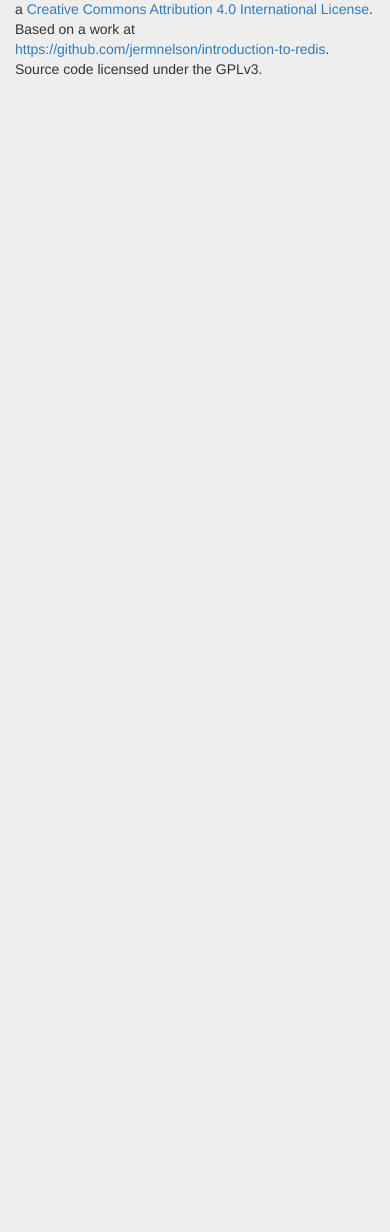
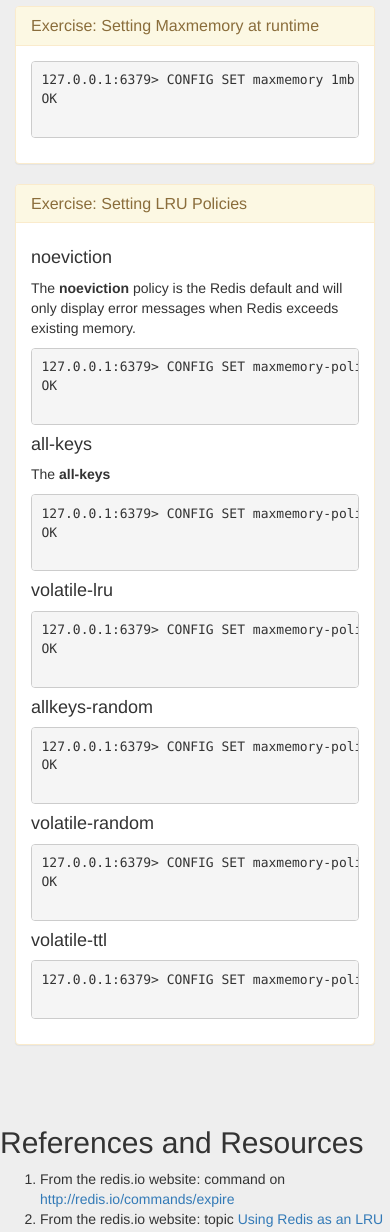
Before and after one commit to jermnelson/introduction-to-redis, a Flask app: page /memory-expiration-and-key-eviction in a window 390 px wide; the page is wider, and only the part inside the window is pictured. Shown: the part 2033-3265 px from the top of that part. Before the commit the page ends 2108 px from the top of that part, so only its background shows below. Run offline with Flask 2, Linux system fonts and the light colour scheme; some libraries are stand-ins or nearby versions.

Commit message:
content update two topics

```diff
--- a/templates/memory-expiration-and-key-eviction.html
+++ b/templates/memory-expiration-and-key-eviction.html
@@ -19,6 +19,10 @@
     <h4>In this topic &hellip;</h4>
     <li><a href="#expiration">Key expiration</a></li>
     <li><a href="#lru-eviction">LRU Eviction</a></li>
+    <h4>Exercises</h4>
+    <li><a href="#E1">Setting a Timeout on a Key</a></li>
+    <li><a href="#E2">Setting Maxmemory at runtime</a></li>
+    <li><a href="#E2">Setting LRU Policies</a></li>
    </div>
   </div>
  </div>
@@ -34,7 +38,7 @@
   <div class="col-md-5">
    <div class="panel panel-warning">
      <div class="panel-heading">
-      <h3 class="panel-title"><a name="E1"></a><strong>Exercise</strong>: Setting a Expiration on a Key</h3>
+      <h3 class="panel-title"><a name="E1"></a><strong>Exercise</strong>: Setting a Timeout on a Key</h3>
      </div>
      <div class="panel-body">
      <pre>
@@ -54,13 +58,88 @@ OK
   </div>
 </div>
 <hr>
-<h1>Setting LRU Eviction  <a name="lru-eviction"></a></h1>
+<h1>Setting LRU Eviction <a name="lru-eviction"></a></h1>
+<p class="lead">Redis supports a variant of the less recently used (LRU) approach to
+ removing old data as new data is added to a Redis datastore. When Redis is used as a
+ an application cache, LRU eviction prevents the datastore from exceeding the available
+ memory.
+</p>
+<div class="row">
+ <div class="col-md-5">
+  <h2>LRU Setup Options</h2>
+  <p class="lead">
+   Redis offers a number of LRU options that are set in <em>redis.config</em>. First,
+   the <code>maxmemory</code> configuration option must be set, if set to 0 (the default)
+   Redis does not limit memory itself, but is constrained by the operating system's
+   available RAM in 64-bit and 3GB in 32-bit systems.
+  </p>
+  <h3>
+ </div>
+ <div class="col-md-6">
+   <div class="panel panel-warning">
+     <div class="panel-heading">
+      <h3 class="panel-title"><a name="E2"></a>Exercise: Setting Maxmemory at runtime</h3>
+     </div>
+     <div class="panel-body">
+     <pre>
+127.0.0.1:6379> CONFIG SET maxmemory 1mb
+OK
+     </pre>
+     </div>
+   </div>
+   <div class="panel panel-warning">
+     <div class="panel-heading">
+      <h3 class="panel-title"><a name="E3"></a>Exercise: Setting LRU Policies</h3>
+     </div>
+     <div class="panel-body">
+     <h4>noeviction</h4>
+     <p>The <strong>noeviction</strong> policy is the Redis default and will
+     only display error messages when Redis exceeds existing memory.</p>
+     <pre>
+127.0.0.1:6379> CONFIG SET maxmemory-policy noeviction
+OK
+     </pre>
+
+     <h4>all-keys</h4>
+     <p>The <strong>all-keys</strong>
+     <pre>
+127.0.0.1:6379> CONFIG SET maxmemory-policy all-keys
+OK
+     </pre>
+     <h4>volatile-lru</h4>
+     <pre>
+127.0.0.1:6379> CONFIG SET maxmemory-policy volatile-lru
+OK
+     </pre>
+     <h4>allkeys-random</h4>
+     <pre>
+127.0.0.1:6379> CONFIG SET maxmemory-policy allkeys-random
+OK
+     </pre>
+     <h4>volatile-random</h4>
+     <pre>
+127.0.0.1:6379> CONFIG SET maxmemory-policy volatile-random
+OK
+     </pre>
+     <h4>volatile-ttl</h4>
+     <pre>
+127.0.0.1:6379> CONFIG SET maxmemory-policy volatile-ttl
+     </div>
+   </div>
+
+  </div>
+ </div>
+{# END Setup #}
+</div>
 <hr>
 <div class="row">
  <h2>References and Resources</h2>
   <ol>
-    <li>From the redis.io website: topic on
+    <li>From the redis.io website: command on
      <a href="http://redis.io/commands/expire">http://redis.io/commands/expire</a>
+   </li>
+   <li>From the redis.io website: topic
+     <a href="http://redis.io/topics/lru-cache">Using Redis as an LRU cache</a>
    </li>
   </ol>
 </div>
```
Also changed, not shown: templates/transactions-and-locks.html (+29 -15 lines).
